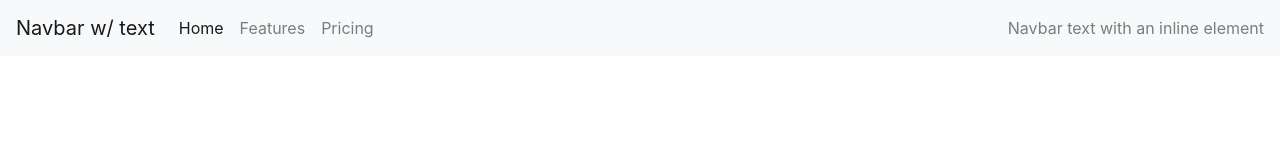
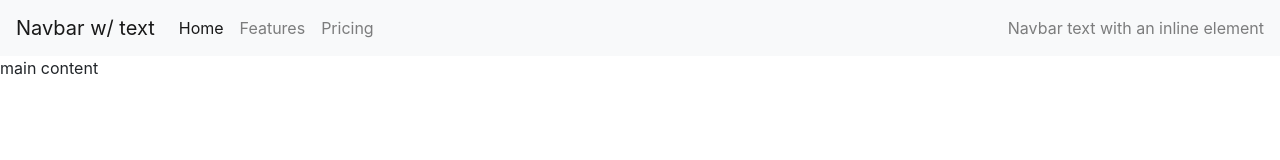
Before and after one commit to farah-najib/Reactexmple1, a React (Create React App) app: page / in a window 1280 px wide. Shown: the top 160 px of the page. Built offline with nearby package versions, Linux system fonts and the light colour scheme.

Commit message:
work on main component

```diff
--- a/src/components/App.jsx
+++ b/src/components/App.jsx
@@ -8,6 +8,7 @@ function App() {
       <div className="App">
    <Header/>
       <Footer />
+      <Main/>
 
   </div>
 );
--- a/src/components/Main.jsx
+++ b/src/components/Main.jsx
@@ -1,2 +1,15 @@
-const jsxElement = <h1>This is a JSX element</h1>
-const rootElement = document.getElementById('root')
+
+import React, { Component } from 'react';
+
+export default class Main extends Component {
+
+  render() {
+    return (
+
+    <main>
+      <div >
+     main content
+      </div>
+    </main>
+  )
+    }}
```
